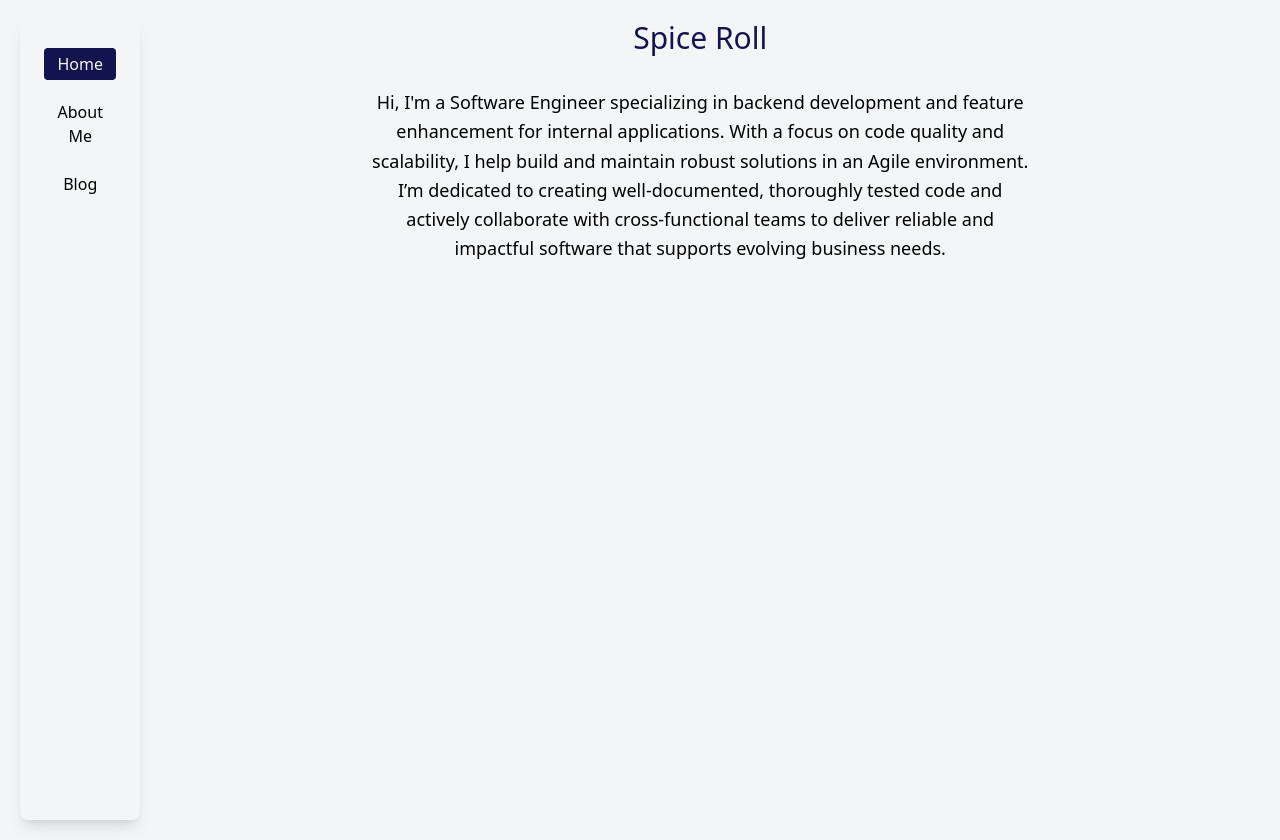
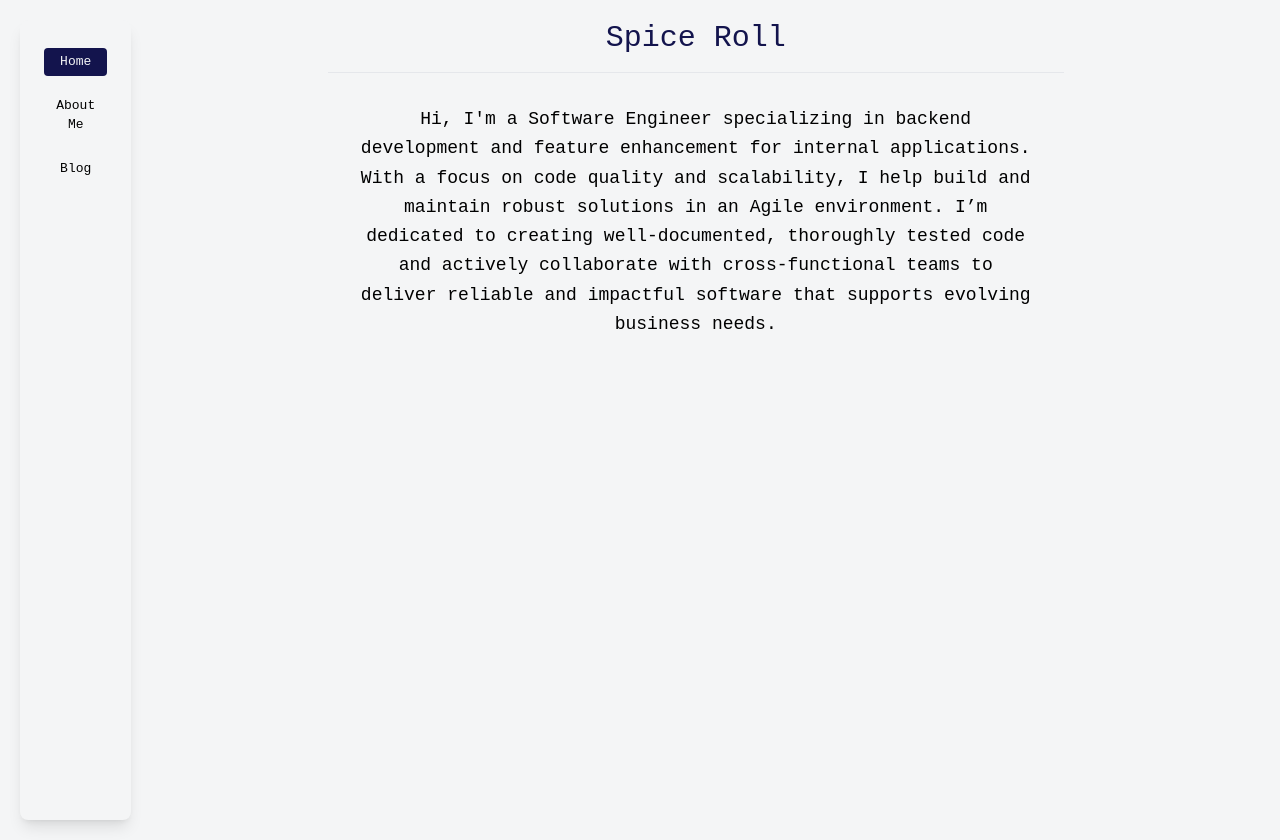
Before and after one commit to bwSpiceBall/spiceRoll, a React (Vite) app: page / in a window 1280 px wide. Built offline with nearby package versions, Linux system fonts and the light colour scheme.

Commit message:
feat: correct styling and change font

```diff
--- a/src/components/Header.tsx
+++ b/src/components/Header.tsx
@@ -1,8 +1,10 @@
 const Header = () => {
     return (
-        <header className="flex justify-center">
-            <h1 className="text-center text-3xl text-navy">Spice Roll</h1>
-        </header>
+        <>
+            <h1 className="border-b border-gray-200 pb-4 text-center text-3xl text-navy">
+                Spice Roll
+            </h1>
+        </>
     )
 }
 
--- a/src/components/Sidebar.tsx
+++ b/src/components/Sidebar.tsx
@@ -2,7 +2,7 @@ import { NavLink } from 'react-router-dom'
 
 const Sidebar = () => {
     return (
-        <nav className="flex justify-start rounded-lg bg-light-gray p-5 shadow-lg">
+        <div className="flex justify-start rounded-lg bg-light-gray p-5 shadow-lg">
             <ul className="space-y-2">
                 <li className="relative pt-1">
                     <NavLink
@@ -41,7 +41,7 @@ const Sidebar = () => {
                     </NavLink>
                 </li>
             </ul>
-        </nav>
+        </div>
     )
 }
 
--- a/src/index.css
+++ b/src/index.css
@@ -3,5 +3,6 @@
 @tailwind utilities;
 
 body {
-    background: #f4f5f6;
+    background: #F4F5F6;
+    font-family: monospace;
 }
```
